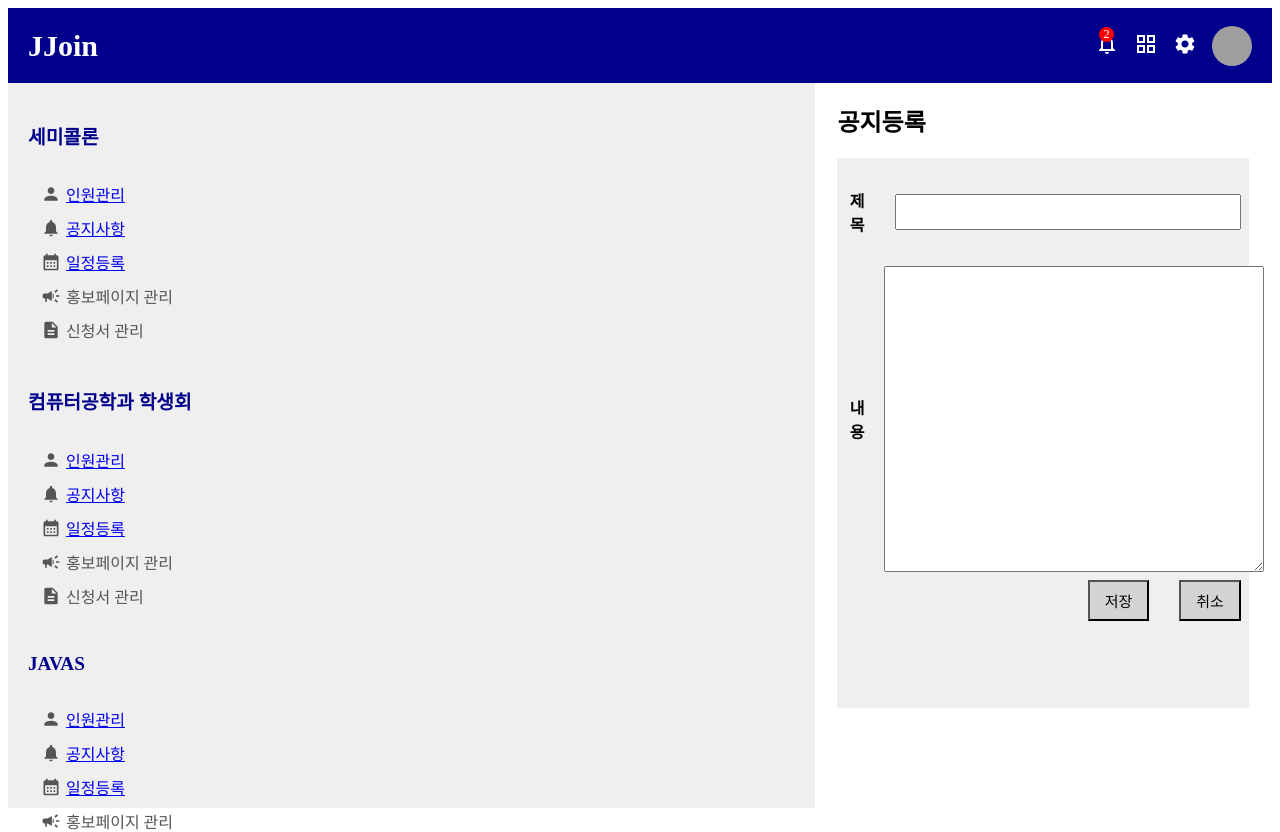
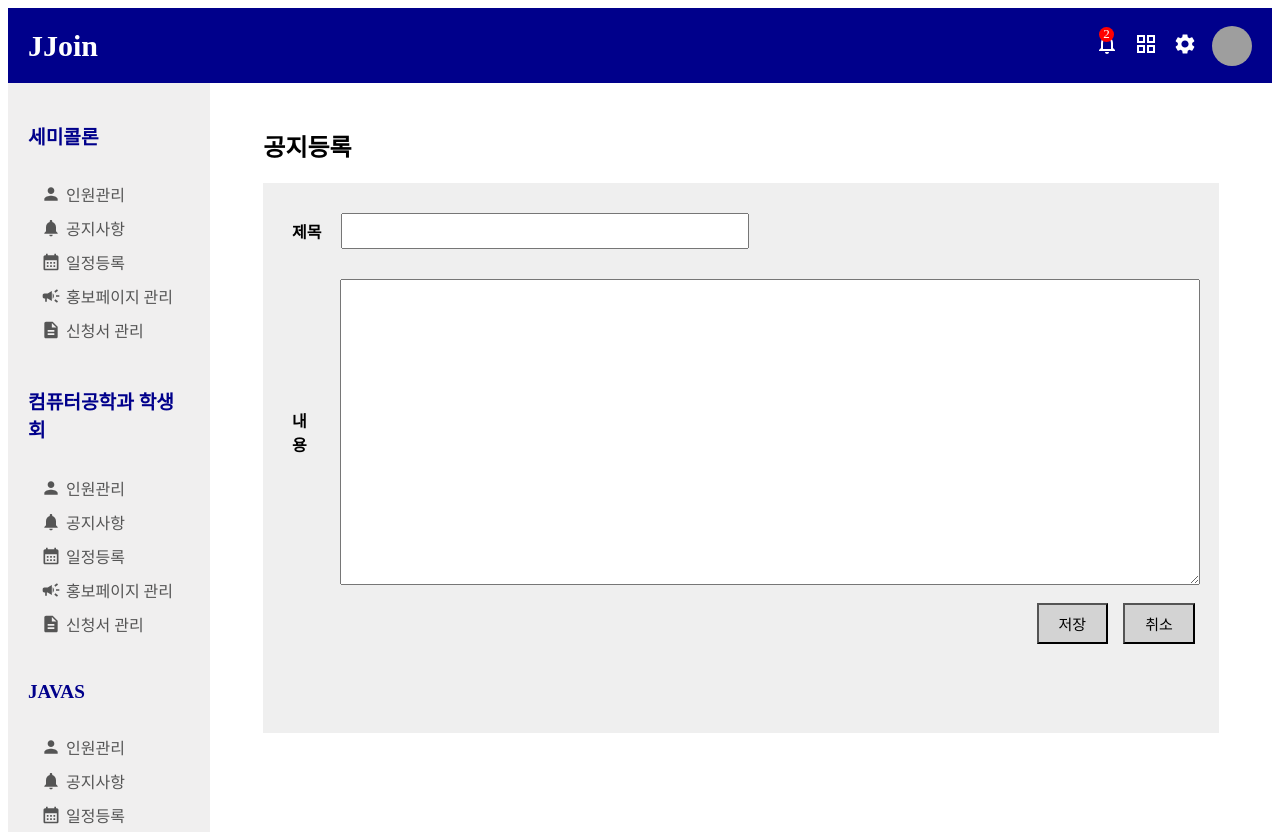
Before and after one commit to In-lyeog-sa-mu-so/jjoin-web, a React (Create React App) app: page /write in a window 1280 px wide. Shown: the top 832 px of the page. Built offline with nearby package versions, Linux system fonts and the light colour scheme; grey boxes are pictures that could not be loaded.

Commit message:
feat: 공지사항 수정, css 수정

```diff
--- a/src/App.css
+++ b/src/App.css
@@ -2,7 +2,16 @@
     display: flex;
 }
 
+.container > *:not(.sidebar) {
+    flex: 1;
+    margin-top: 25px;
+}
+
+.sidebar {
+    flex: 1;
+    max-width: 16%; /* 최대 넓이를 200px로 제한 */
+    /* 추가적인 스타일 */
+}
 .home {
-    flex: 4;
     background-color:white;
 }
--- a/src/App.js
+++ b/src/App.js
@@ -6,6 +6,8 @@ import NoticeListPage from "./pages/Notice/NoticeList/NoticeListPage"
 import NoticeReadPage from "./pages/Notice/NoticeReadPage";
 import NoticeWritePage from "./pages/Notice/NoticeWritePage";
 import NoticeUpdatePage from "./pages/Notice/NoticeUpdatePage";
+import DecoratePage from "./pages/decorate/DecoratePage";
+import DecorateUpdatePage from "./pages/decorate/DecorateUpdatePage";
 import Home from './pages/home/Home';
 import UserList from "./pages/userList/UserList";
 import ReactCalendar from "./pages/calendar/Calendar";
@@ -18,10 +20,12 @@ function App() {
             <div className="container">
                 <Sidebar />
                 <Routes>
-          <Route path="/notice" element={<NoticeListPage />} />
+                    <Route path="/notice" element={<NoticeListPage/>}/>
                     <Route path="/notice/:id" element={<NoticeReadPage/>} />
                     <Route path="/write" element={<NoticeWritePage/>} />
                     <Route path="/update/:id" element={<NoticeUpdatePage/>}/>
+                    <Route path="/decorate" element={<DecoratePage />} />
+                    <Route path="/decorate/update" elemnt={<DecorateUpdatePage/>}/>
                     <Route exact path="/" element={<Home />} />
                     <Route path="/users" element={<UserList/>} />
                     <Route path="/calendar" element={<ReactCalendar/>} />
--- a/src/components/sidebar/Sidebar.jsx
+++ b/src/components/sidebar/Sidebar.jsx
@@ -41,7 +41,7 @@ const clubs = [
                 </li>
                 <li className="sidebarListItem">
                     <CampaignIcon className="sidebarIcon" />
-                    홍보페이지 관리
+                    <Link to="/decorate">홍보페이지 관리</Link>
                 </li>
                 <li className="sidebarListItem">
                     <DescriptionIcon className="sidebarIcon" />
--- a/src/components/sidebar/sidebar.css
+++ b/src/components/sidebar/sidebar.css
@@ -1,10 +1,9 @@
 .sidebar {
-    flex: 1;
-    height: calc(100vh - 75px);
+    height: 100%;
     background-color: rgb(240, 239, 239);
-
     position: sticky;
     top: 50px;
+    width: 20%;
 }
 
 .sidebarWrapper {
@@ -39,6 +38,11 @@
     background-color: rgb(212, 209, 235);
 }
 
+.sidebarListItem a {
+    color: inherit;  /* 글자 색상을 상위 요소와 동일하게 설정 */
+    text-decoration: none;  /* 밑줄 제거 */
+}
+
 .sidebarIcon {
     margin-right: 5px;
     font-size: 20px !important;
--- a/src/pages/Notice/Board.jsx
+++ b/src/pages/Notice/Board.jsx
@@ -65,7 +65,7 @@ const Board = ({ id, title, contents, updateddata }) => {
 
     const deleteBoard = async () => {
         if (window.confirm('게시글을 삭제하시겠습니까?')) {
-            await axios.delete(`https://fe54c381-c22f-4101-b015-1d8ef0ec8ff9.mock.pstmn.io/notice/${id}`).then((res) => {
+            await axios.delete(`https://1f118712-b219-41ed-affe-7cdb92c95f04.mock.pstmn.io/notice/${id}`).then((res) => {
                 alert('삭제되었습니다.');
                 navigate('/notice');
             });
--- a/src/pages/Notice/NoticeList/NoticeListPage.jsx
+++ b/src/pages/Notice/NoticeList/NoticeListPage.jsx
@@ -58,9 +58,17 @@ function NoticeList() {
     /*const [page, setPage] = useState(0);
     const size = 10;*/
     const getBoardList = async () => {
-        const resp = await axios.get('https://fe54c381-c22f-4101-b015-1d8ef0ec8ff9.mock.pstmn.io/notice');
-        setNoticeList(resp.data);
-    }
+        try {
+            const resp = await axios.get(`https://1f118712-b219-41ed-affe-7cdb92c95f04.mock.pstmn.io/notice`);
+            if(resp && resp.data) {
+                setNoticeList(resp.data);
+            } else {
+                console.error('No data received');
+            }
+        } catch (error) {
+            console.error('Error fetching data: ', error);
+        }
+    };
     useEffect(() => {
         getBoardList(); // 1) 게시글 목록 조회 함수 호출
     }, []);
--- a/src/pages/Notice/NoticeReadPage.jsx
+++ b/src/pages/Notice/NoticeReadPage.jsx
@@ -8,7 +8,7 @@ const NoticeReadPage = () => {
     const [notice, setNotice] = useState({});
     const getBoard = async () => {
         try {
-            const resp = await axios.get(`https://fe54c381-c22f-4101-b015-1d8ef0ec8ff9.mock.pstmn.io/notice/${id}`);
+            const resp = await axios.get(`https://1f118712-b219-41ed-affe-7cdb92c95f04.mock.pstmn.io/notice/${id}`);
             if(resp && resp.data) {
                 setNotice(resp.data);
             } else {
--- a/src/pages/Notice/NoticeUpdatePage.jsx
+++ b/src/pages/Notice/NoticeUpdatePage.jsx
@@ -38,7 +38,7 @@ const CONTENT = styled.table`
   textarea{
     margin-left: 20px;
     min-height: 300px;
-    min-width: 95.5%;
+    min-width: 94%;
   }
 `
 const BUTTONS = styled.div`
@@ -46,13 +46,14 @@ const BUTTONS = styled.div`
   justify-content: flex-end;
   padding-top:2%;
   button + button {
-    margin-left: 30px;
+    margin-left: 10px;
   }
   button{
     padding: 8px 15px; /* Increase size, adjust as needed */
     background-color: lightgrey; /* Change color */
     font-size: 15px;
     cursor: pointer;
+    margin-right:5px;
     &:hover {
       background-color: darkgrey;
     }
@@ -80,7 +81,7 @@ const NoticeUpdatePage = () => {
 
     const getBoard = async () => {
         try {
-            const resp = await axios.get(`https://fe54c381-c22f-4101-b015-1d8ef0ec8ff9.mock.pstmn.io/notice/${id}`);
+            const resp = await axios.get(`https://1f118712-b219-41ed-affe-7cdb92c95f04.mock.pstmn.io/notice/${id}`);
             if(resp && resp.data) {
                 setNotice(resp.data);
             } else {
--- a/src/pages/Notice/NoticeWritePage.jsx
+++ b/src/pages/Notice/NoticeWritePage.jsx
@@ -38,7 +38,7 @@ const CONTENT = styled.table`
   textarea{
     margin-left: 20px;
     min-height: 300px;
-    min-width: 95.5%;
+    min-width: 94%;
   }
 `
 const BUTTONS = styled.div`
@@ -46,13 +46,14 @@ const BUTTONS = styled.div`
   justify-content: flex-end;
   padding-top:2%;
   button + button {
-    margin-left: 30px;
+    margin-left: 10px;
   }
   button{
-    padding: 8px 15px; /* Increase size, adjust as needed */
+    padding: 8px 20px; /* Increase size, adjust as needed */
     background-color: lightgrey; /* Change color */
     font-size: 15px;
     cursor: pointer;
+    margin-right:5px;
     &:hover {
       background-color: darkgrey;
     }
@@ -79,7 +80,7 @@ const NoticeWrite = () => {
     };
 
     const saveBoard = async () => {
-        await axios.post(`https://18821b90-7c6b-4217-b68e-e5775ac40a41.mock.pstmn.io/notice`, notice).then((res) => {
+        await axios.post(`https://1f118712-b219-41ed-affe-7cdb92c95f04.mock.pstmn.io/notice`, notice).then((res) => {
             alert('등록되었습니다.');
             navigate('/notice');
         });
```
Lines whose indentation alone changed are shown as unchanged.
